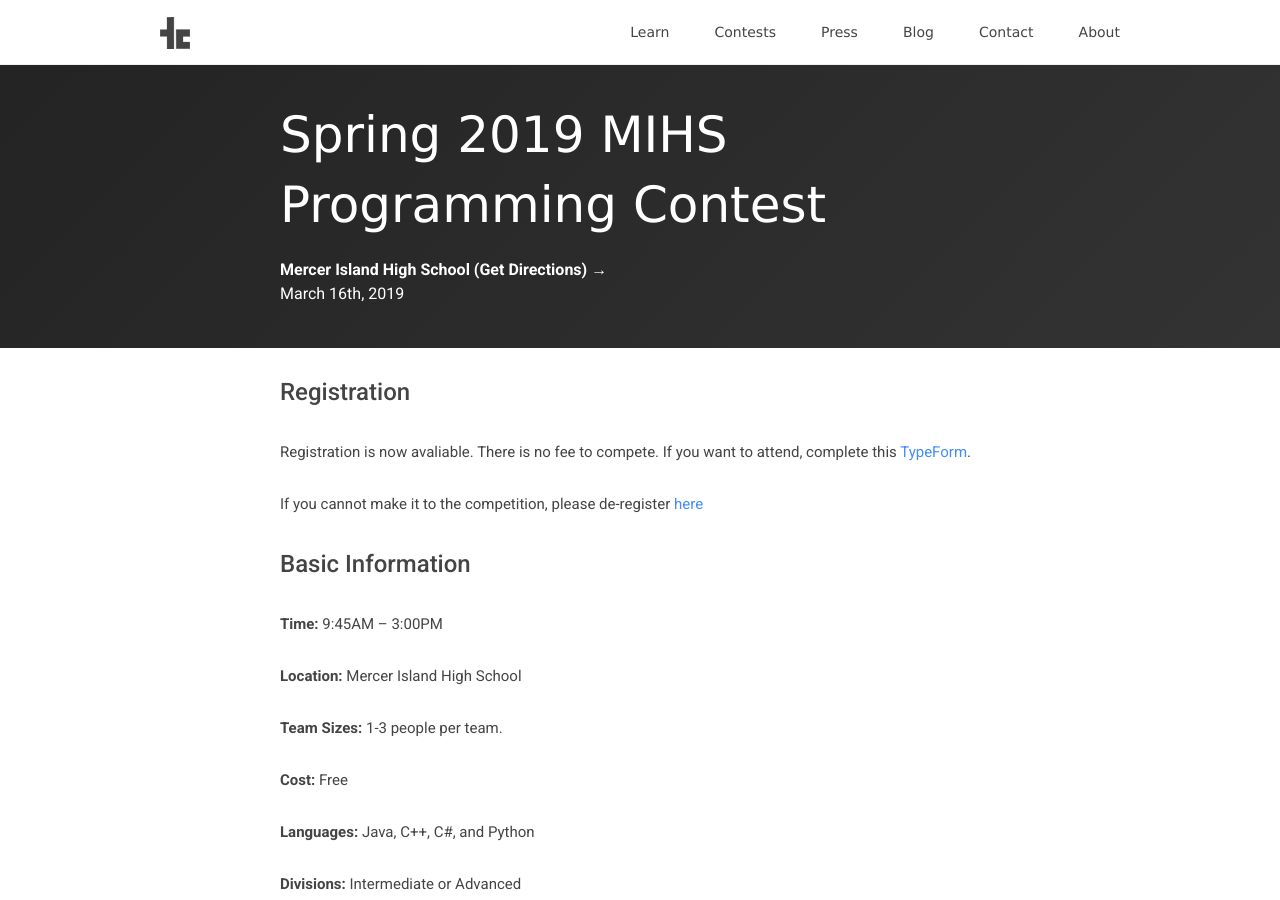
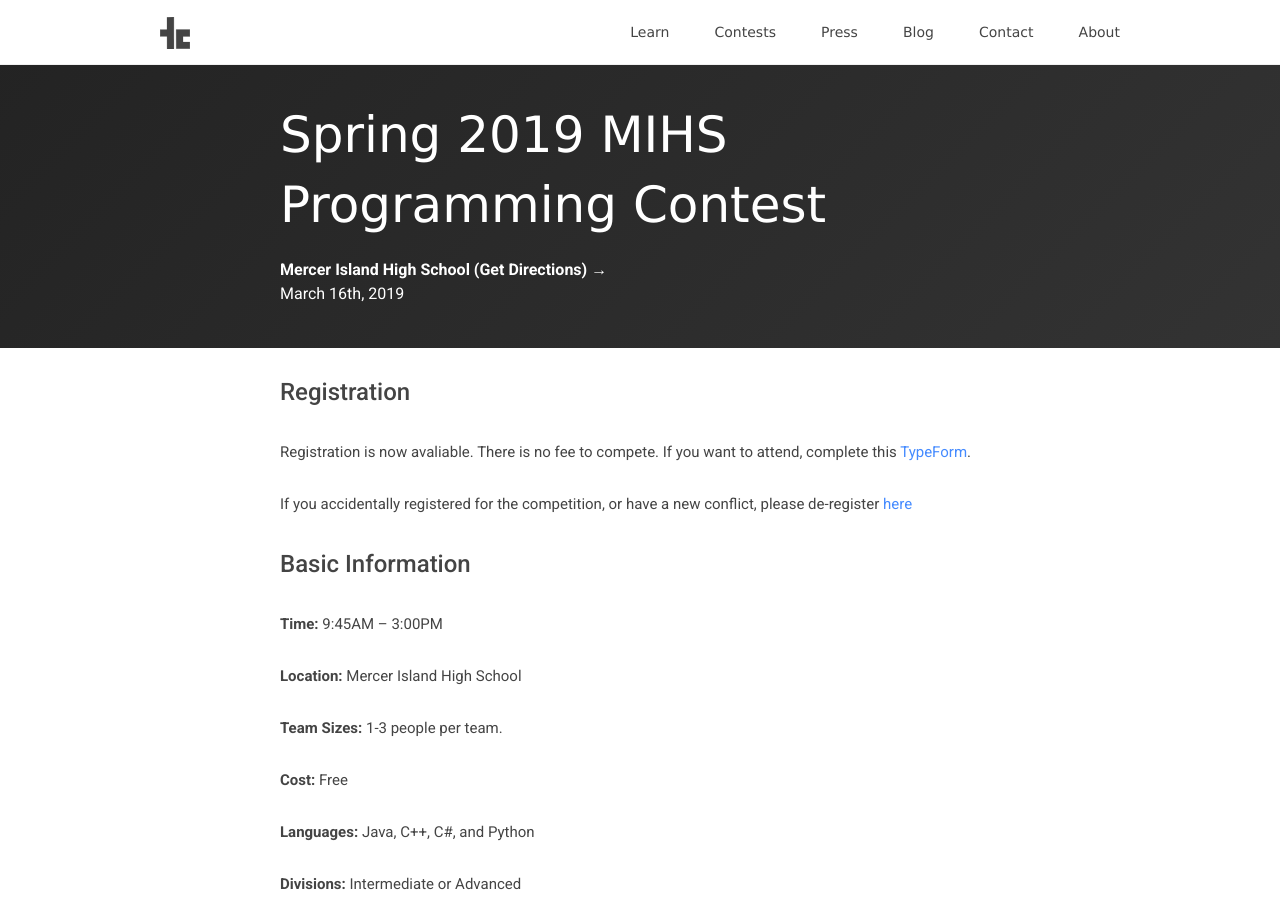
Before and after one commit to teamscode/teamscode.github.io, a Jekyll site: the page built from _posts/contests/2018-10-26-spring-2019-mihs-programming-contest.md, in a window 1280 px wide and 900 px high. Built offline with Jekyll 4.4.1, drawn with Linux system fonts in a browser that asks for light colours; nearby versions of some CDN libraries.

```diff
--- a/_posts/contests/2018-10-26-spring-2019-mihs-programming-contest.md
+++ b/_posts/contests/2018-10-26-spring-2019-mihs-programming-contest.md
@@ -11,7 +11,7 @@ contest_date: March 16th, 2019
 
 Registration is now avaliable. There is no fee to compete. If you want to attend, complete this [TypeForm](https://teamscode.typeform.com/to/bnGcWl).
 
-If you cannot make it to the competition, please de-register [here](https://teamscode.typeform.com/to/XTYQIh)
+If you accidentally registered for the competition, or have a new conflict, please de-register [here](https://teamscode.typeform.com/to/XTYQIh)
 
 # Basic Information #
 
```
